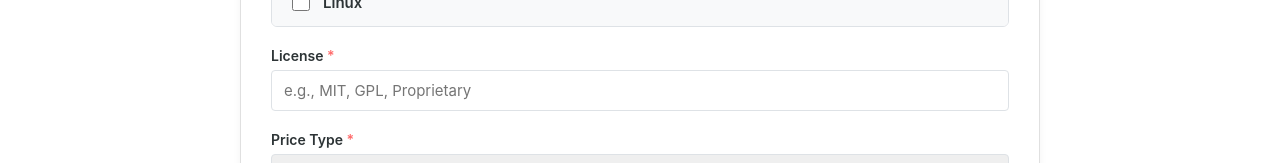
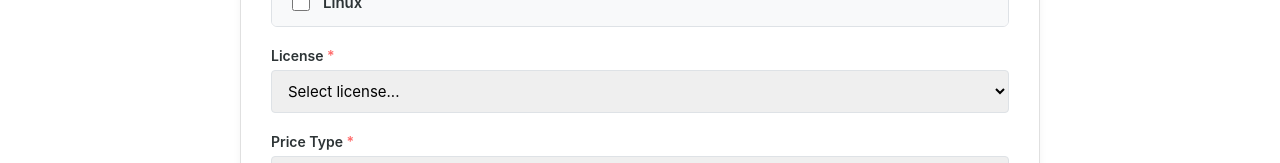
Before and after one commit to BrunoRadic/Software-Distro, a React (Create React App) app in the folder frontend/: page /upload in a window 1280 px wide. Shown: the part 787-950 px from the top of the page. Built offline with nearby package versions, Linux system fonts and the light colour scheme; no server answers; sample sign-in values are in the browser's storage.

Commit message:
feat: replace license text input with predefined select dropdown on upload form

```diff
--- a/frontend/src/pages/UploadSoftware.js
+++ b/frontend/src/pages/UploadSoftware.js
@@ -230,8 +230,16 @@ function UploadSoftware() {
         {/* License */}
         <div style={{ marginBottom: '20px' }}>
           <label style={labelStyle}>License <span style={{ color: '#ff6b6b' }}>*</span></label>
-          <input type="text" name="license" value={formData.license} onChange={handleChange}
-            required placeholder="e.g., MIT, GPL, Proprietary" style={inputStyle} />
+          <select name="license" value={formData.license} onChange={handleChange}
+            required style={inputStyle}>
+            <option value="">Select license...</option>
+            <option value="MIT">MIT</option>
+            <option value="Apache 2.0">Apache 2.0</option>
+            <option value="GPL v3">GPL v3</option>
+            <option value="BSD 2-Clause">BSD 2-Clause</option>
+            <option value="Proprietary / Commercial">Proprietary / Commercial</option>
+            <option value="Freeware">Freeware</option>
+          </select>
         </div>
 
         {/* Price Type & Price */}
```
